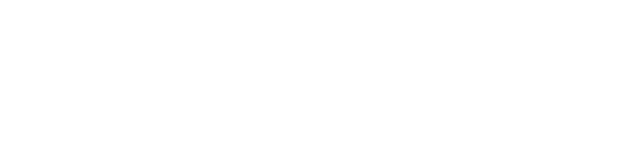
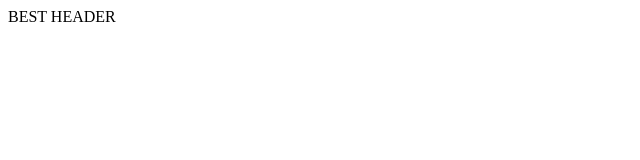
Before and after one commit to Elborn666/tutorialgit, a plain HTML site: page index.html in a window 1280 px wide. Shown: the whole page, without its empty margins (0-640 px from the left). Drawn offline with Linux system fonts and the light colour scheme.

Commit message:
add header

```diff
--- a/index.html
+++ b/index.html
@@ -7,6 +7,6 @@
     <title>Document</title>
 </head>
 <body>
-
+    <header>BEST HEADER</header>
 </body>
 </html>
```
